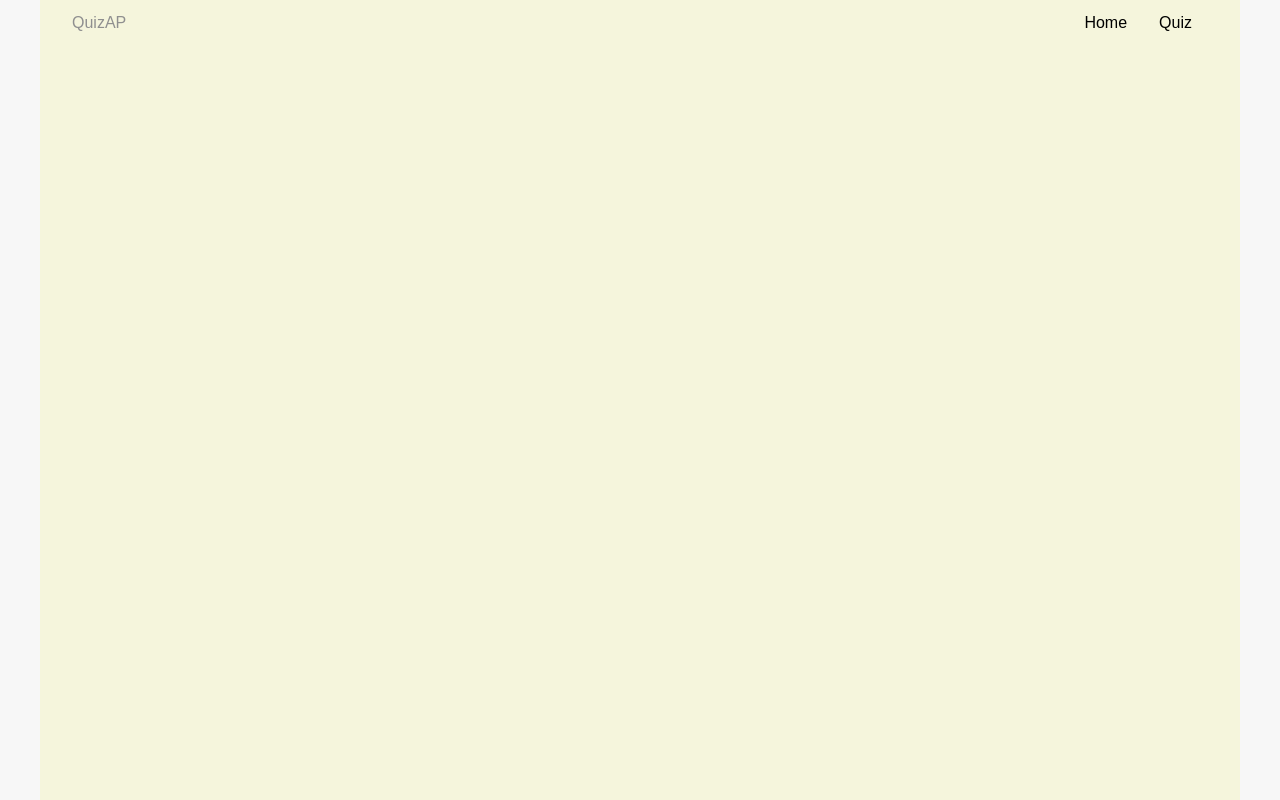
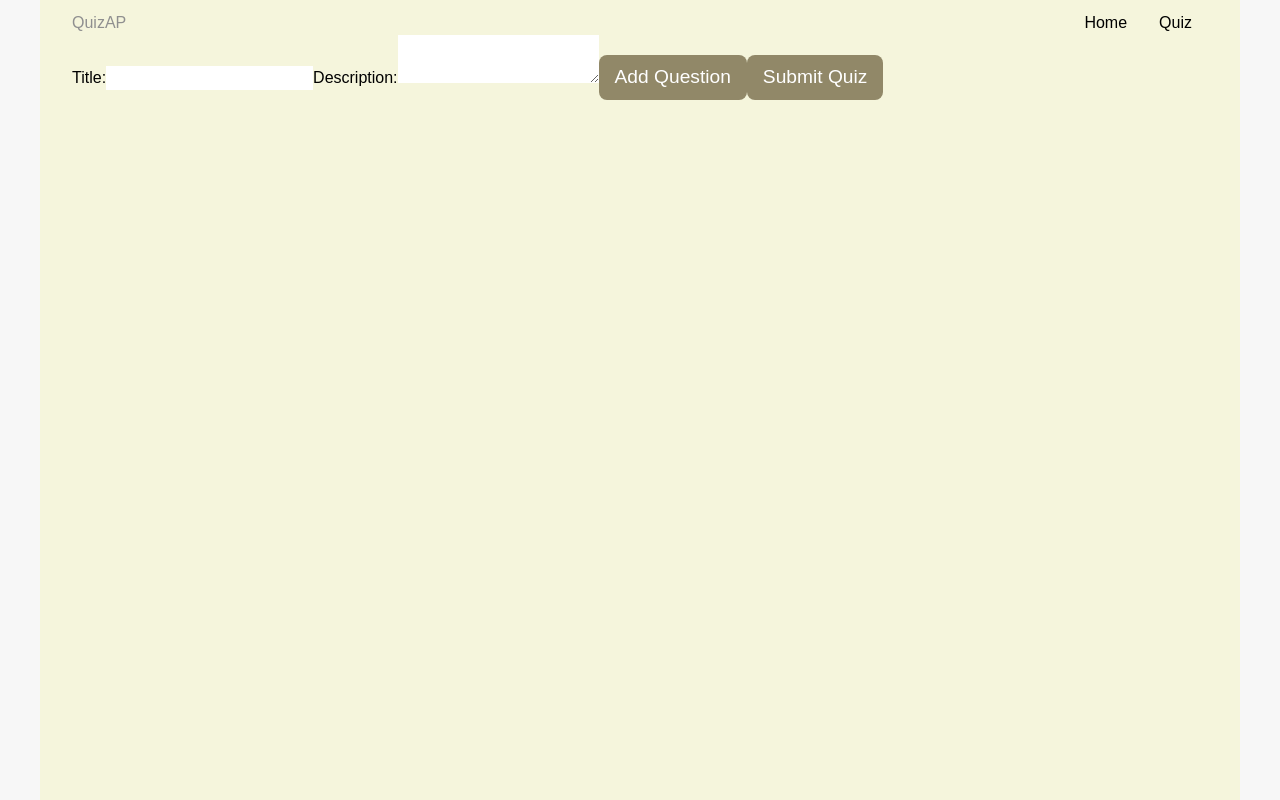
Before and after one commit to Aneal250/quiz, a Vue app: page /create in a window 1280 px wide. Before the commit this address had no page. Built offline with nearby package versions, Linux system fonts and the light colour scheme.

Commit message:
chore: create the quiz page

```diff
--- a/package.json
+++ b/package.json
@@ -11,6 +11,7 @@
   "dependencies": {
     "@headlessui/vue": "^1.7.16",
     "@heroicons/vue": "^2.0.18",
+    "axios": "^1.5.0",
     "vue": "^3.3.4",
     "vue-router": "^4.2.4"
   },
--- a/src/router/index.js
+++ b/src/router/index.js
@@ -6,6 +6,7 @@ import {
 import HomeView from "../views/HomeView.vue";
 import QuizView from "../views/QuizView.vue";
 import SingleQuizView from "../views/SingleQuizView.vue";
+import CreateQuizView from "../views/CreateQuizView.vue";
 
 const routes = [
   {
@@ -23,6 +24,11 @@ const routes = [
     name: "quiz",
     component: SingleQuizView,
   },
+  {
+    path: "/create",
+    name: "create",
+    component: CreateQuizView,
+  },
 ];
 
 const router = createRouter({
--- /dev/null
+++ b/src/views/CreateQuizView.vue
@@ -0,0 +1,105 @@
+<template>
+  <form @submit.prevent="submitQuiz">
+    <label for="title">Title:</label>
+    <input type="text" id="title" v-model="quizData.title" required />
+
+    <label for="description">Description:</label>
+    <textarea
+      id="description"
+      v-model="quizData.description"
+      required
+    ></textarea>
+
+    <!-- Add a button to add a new quiz question -->
+    <button type="button" @click="addQuestion">Add Question</button>
+
+    <!-- Render input fields for each quiz question -->
+    <div
+      v-for="(question, questionIndex) in quizData.quiz"
+      :key="questionIndex"
+    >
+      <label>Question {{ questionIndex + 1 }}:</label>
+      <input
+        type="text"
+        :value="question.question"
+        @input="updateQuestion(questionIndex, $event)"
+        required
+      />
+
+      <!-- Add a button to add a new option for the current question -->
+      <button type="button" @click="addOption(question)">Add Option</button>
+
+      <!-- Render input fields for options -->
+      <div v-for="(option, optionIndex) in question.options" :key="optionIndex">
+        <label>Option {{ optionIndex + 1 }}:</label>
+        <input
+          type="text"
+          :value="option"
+          @input="updateOption(question, optionIndex, $event)"
+          required
+        />
+
+        <!-- Add a button to remove the current option -->
+        <button type="button" @click="removeOption(question, optionIndex)">
+          Remove Option
+        </button>
+      </div>
+
+      <!-- Add a button to remove the current question -->
+      <button type="button" @click="removeQuestion(questionIndex)">
+        Remove Question
+      </button>
+    </div>
+
+    <button type="submit">Submit Quiz</button>
+  </form>
+</template>
+
+<script>
+export default {
+  data() {
+    return {
+      quizData: {
+        title: "",
+        description: "",
+        quiz: [],
+      },
+    };
+  },
+  methods: {
+    addQuestion() {
+      this.quizData.quiz.push({
+        question: "",
+        options: [],
+      });
+    },
+    addOption(question) {
+      question.options.push("");
+    },
+    removeQuestion(questionIndex) {
+      this.quizData.quiz.splice(questionIndex, 1);
+    },
+    removeOption(question, optionIndex) {
+      question.options.splice(optionIndex, 1);
+    },
+    updateQuestion(questionIndex, event) {
+      this.quizData.quiz[questionIndex].question = event.target.value;
+    },
+    updateOption(question, optionIndex, event) {
+      question.options[optionIndex] = event.target.value;
+    },
+    submitQuiz() {
+      console.log(this.quizData);
+      // Send the quizData to an endpoint using Axios or another HTTP library
+      //   axios
+      //     .post("/your-endpoint", this.quizData)
+      //     .then((response) => {
+      //       console.log("Quiz data sent successfully:", response.data);
+      //     })
+      //     .catch((error) => {
+      //       console.error("Error sending quiz data:", error);
+      //     });
+    },
+  },
+};
+</script>
```
Also changed, not shown: 1 other file (tests, documents, lock files or other folders).
